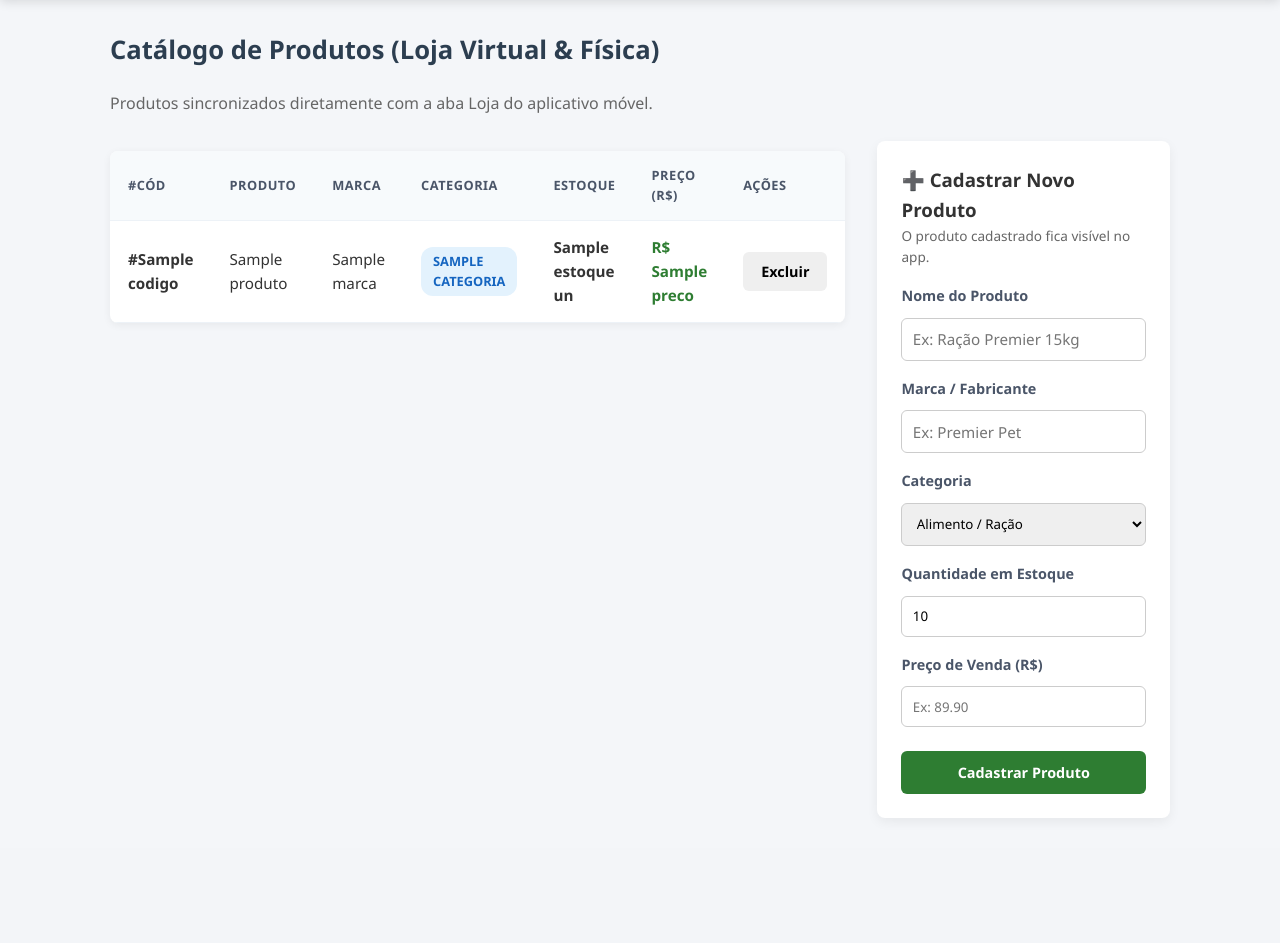
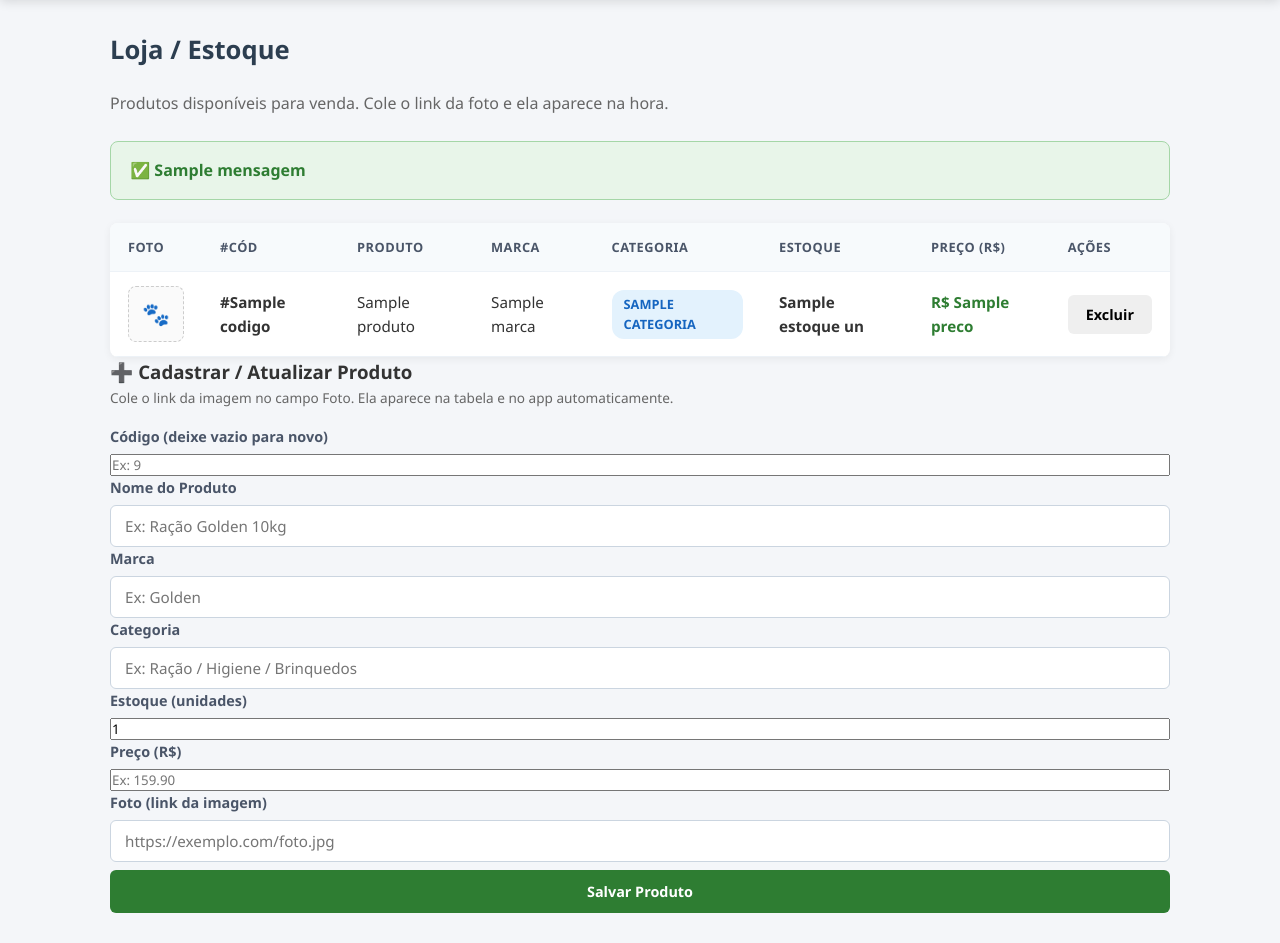
Before and after one commit to jucathegoat/smartpet-web, a Java web app: template backend-spring/src/main/resources/META-INF/resources/WEB-INF/loja.jsp in a window 1280 px wide. Shown: the part 65-1008 px from the top of the page. Before the commit the page ends 859 px from the top, so only its background shows below. Run offline with Spring Boot 4, a stand-in JSP engine, Linux system fonts and the light colour scheme; the template is opened without the code that fills it: most values are stand-ins (such as "Sample title", 1, 10 or a date in 2020).

Commit message:
feat: fotos dos produtos por link (url)
- Produto.java: campo url mapeado (coluna ja existente no banco)
- loja.jsp: coluna Foto com img, placeholder quando vazio/quebrado, previa ao colar o link
- ProdutoController: url no formulario e nas APIs, POST/GET /api/produtos
- app recebe url em /api/produtos

```diff
--- a/backend-spring/src/main/resources/META-INF/resources/WEB-INF/loja.jsp
+++ b/backend-spring/src/main/resources/META-INF/resources/WEB-INF/loja.jsp
@@ -4,24 +4,25 @@
 <html lang="pt-br">
 <head>
     <meta charset="UTF-8">
-    <title>Loja / Produtos - Smart Pet Admin</title>
+    <title>Loja - Smart Pet Admin</title>
     <link rel="stylesheet" href="/css/style.css">
     <style>
-        .split-view {
-            display: grid;
-            grid-template-columns: 2fr 1.2fr;
-            gap: 2rem;
+        .foto-produto {
+            width: 56px; height: 56px; object-fit: cover;
+            border-radius: 8px; border: 1px solid #e0e0e0;
+            background: #f5f5f5; display: block;
         }
-        .card-form {
-            background: #fff;
-            padding: 1.5rem;
-            border-radius: 8px;
-            box-shadow: 0 4px 12px rgba(0,0,0,0.06);
-            height: fit-content;
+        .sem-foto {
+            width: 56px; height: 56px; border-radius: 8px;
+            border: 1px dashed #ccc; background: #fafafa;
+            display: flex; align-items: center; justify-content: center;
+            font-size: 1.4rem; color: #bbb;
         }
-        .form-group { margin-bottom: 1rem; }
-        .form-group label { display: block; margin-bottom: 0.3rem; font-weight: 600; font-size: 0.9rem; }
-        .form-group input, .form-group select { width: 100%; padding: 0.65rem; border: 1px solid #ccc; border-radius: 6px; box-sizing: border-box; }
+        .preview {
+            width: 70px; height: 70px; object-fit: cover;
+            border-radius: 8px; border: 1px solid #ddd; display: none;
+            margin-top: 0.5rem;
+        }
     </style>
 </head>
 <body>
@@ -40,14 +41,26 @@
         </nav>
     </header>
     <main class="container">
-        <h2>Catálogo de Produtos (Loja Virtual & Física)</h2>
-        <p style="color: #666; margin-bottom: 1.5rem;">Produtos sincronizados diretamente com a aba Loja do aplicativo móvel.</p>
+        <h2>Loja / Estoque</h2>
+        <p style="color: #666; margin-bottom: 1.5rem;">Produtos disponíveis para venda. Cole o link da foto e ela aparece na hora.</p>
+
+        <c:if test="${not empty mensagem}">
+            <div style="background:#e8f5e9; border:1px solid #a5d6a7; color:#2e7d32; padding:1rem 1.2rem; border-radius:8px; margin-bottom:1.4rem; font-weight:600;">
+                ✅ ${mensagem}
+            </div>
+        </c:if>
+        <c:if test="${not empty erro}">
+            <div style="background:#ffebee; border:1px solid #ef9a9a; color:#c62828; padding:1rem 1.2rem; border-radius:8px; margin-bottom:1.4rem; font-weight:600;">
+                ⚠️ ${erro}
+            </div>
+        </c:if>
 
         <div class="split-view">
             <div>
                 <table class="tabela">
                     <thead>
                         <tr>
+                            <th>Foto</th>
                             <th>#Cód</th>
                             <th>Produto</th>
                             <th>Marca</th>
@@ -60,6 +73,18 @@
                     <tbody>
                         <c:forEach var="prod" items="${produtos}">
                             <tr>
+                                <td>
+                                    <c:choose>
+                                        <c:when test="${prod.temFoto}">
+                                            <img class="foto-produto" src="${prod.url}" alt="${prod.nome}"
+                                                 onerror="this.style.display='none';this.nextElementSibling.style.display='flex';">
+                                            <div class="sem-foto" style="display:none;">🐾</div>
+                                        </c:when>
+                                        <c:otherwise>
+                                            <div class="sem-foto">🐾</div>
+                                        </c:otherwise>
+                                    </c:choose>
+                                </td>
                                 <td><strong>#${prod.codigo}</strong></td>
                                 <td>${prod.nome}</td>
                                 <td>${prod.marca}</td>
@@ -76,7 +101,7 @@
                         </c:forEach>
                         <c:if test="${empty produtos}">
                             <tr>
-                                <td colspan="7" style="text-align: center; color: #888; padding: 2rem;">Nenhum produto cadastrado na loja.</td>
+                                <td colspan="8" style="text-align: center; color: #888; padding: 2rem;">Nenhum produto cadastrado na loja.</td>
                             </tr>
                         </c:if>
                     </tbody>
@@ -84,39 +109,59 @@
             </div>
 
             <div class="card-form">
-                <h3>➕ Cadastrar Novo Produto</h3>
-                <p style="color: #666; font-size: 0.85rem; margin-bottom: 1rem;">O produto cadastrado fica visível no app.</p>
+                <h3>➕ Cadastrar / Atualizar Produto</h3>
+                <p style="color: #666; font-size: 0.85rem; margin-bottom: 1rem;">
+                    Cole o link da imagem no campo Foto. Ela aparece na tabela e no app automaticamente.
+                </p>
                 <form action="/admin/produtos/salvar" method="POST">
                     <div class="form-group">
-                        <label>Nome do Produto</label>
-                        <input type="text" name="nome" required placeholder="Ex: Ração Premier 15kg">
+                        <label>Código (deixe vazio para novo)</label>
+                        <input type="number" name="codigo" placeholder="Ex: 9">
                     </div>
                     <div class="form-group">
-                        <label>Marca / Fabricante</label>
-                        <input type="text" name="marca" placeholder="Ex: Premier Pet">
+                        <label>Nome do Produto</label>
+                        <input type="text" name="nome" required placeholder="Ex: Ração Golden 10kg">
+                    </div>
+                    <div class="form-group">
+                        <label>Marca</label>
+                        <input type="text" name="marca" placeholder="Ex: Golden">
                     </div>
                     <div class="form-group">
                         <label>Categoria</label>
-                        <select name="categoria">
-                            <option value="Alimento">Alimento / Ração</option>
-                            <option value="Higiene">Higiene & Beleza</option>
-                            <option value="Acessórios">Acessórios</option>
-                            <option value="Brinquedos">Brinquedos</option>
-                            <option value="Medicamentos">Medicamentos</option>
-                        </select>
+                        <input type="text" name="categoria" placeholder="Ex: Ração / Higiene / Brinquedos">
                     </div>
                     <div class="form-group">
-                        <label>Quantidade em Estoque</label>
-                        <input type="number" name="estoque" required value="10" min="0">
+                        <label>Estoque (unidades)</label>
+                        <input type="number" name="estoque" value="1" min="0" required>
                     </div>
                     <div class="form-group">
-                        <label>Preço de Venda (R$)</label>
-                        <input type="number" step="0.01" name="preco" required placeholder="Ex: 89.90">
+                        <label>Preço (R$)</label>
+                        <input type="number" name="preco" step="0.01" min="0" required placeholder="Ex: 159.90">
                     </div>
-                    <button type="submit" class="btn btn-sucesso" style="width: 100%; padding: 0.75rem; margin-top: 0.5rem;">Cadastrar Produto</button>
+                    <div class="form-group">
+                        <label>Foto (link da imagem)</label>
+                        <input type="text" name="url" id="campoUrl"
+                               placeholder="https://exemplo.com/foto.jpg"
+                               oninput="mostrarPreview(this.value)">
+                        <img id="previewImg" class="preview" alt="Prévia da foto"
+                             onerror="this.style.display='none';">
+                    </div>
+                    <button type="submit" class="btn btn-sucesso" style="width: 100%; padding: 0.75rem; margin-top: 0.5rem;">Salvar Produto</button>
                 </form>
             </div>
         </div>
     </main>
+    <script>
+        // Mostra a foto na hora em que o link é colado
+        function mostrarPreview(valor) {
+            var img = document.getElementById('previewImg');
+            if (valor && valor.trim().length > 8) {
+                img.src = valor.trim();
+                img.style.display = 'block';
+            } else {
+                img.style.display = 'none';
+            }
+        }
+    </script>
 </body>
 </html>
```
Also changed, not shown: backend-spring/src/main/java/com/petshop/backend/controller/ProdutoController.java (+51 -0 lines), backend-spring/src/main/java/com/petshop/backend/model/Produto.java (+12 -0 lines), backend-spring/src/main/webapp/WEB-INF/loja.jsp (+80 -35 lines).
